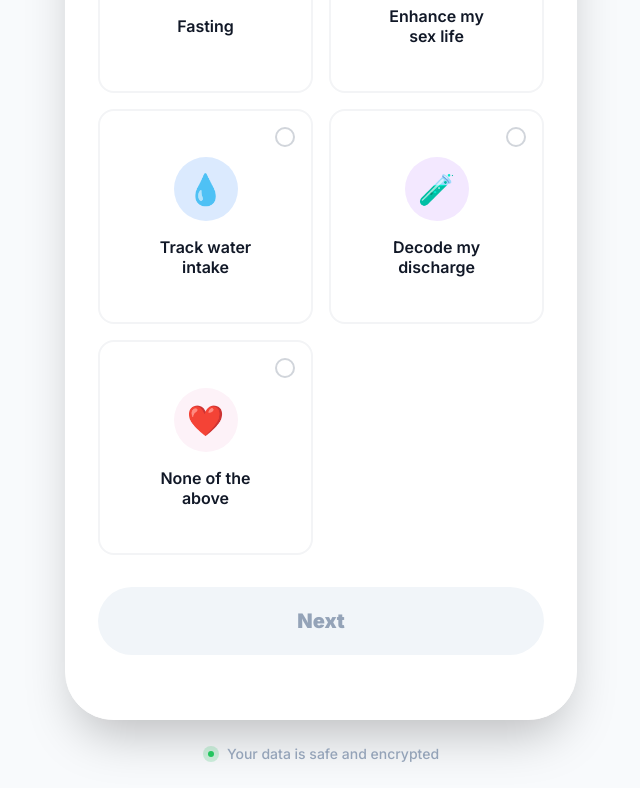
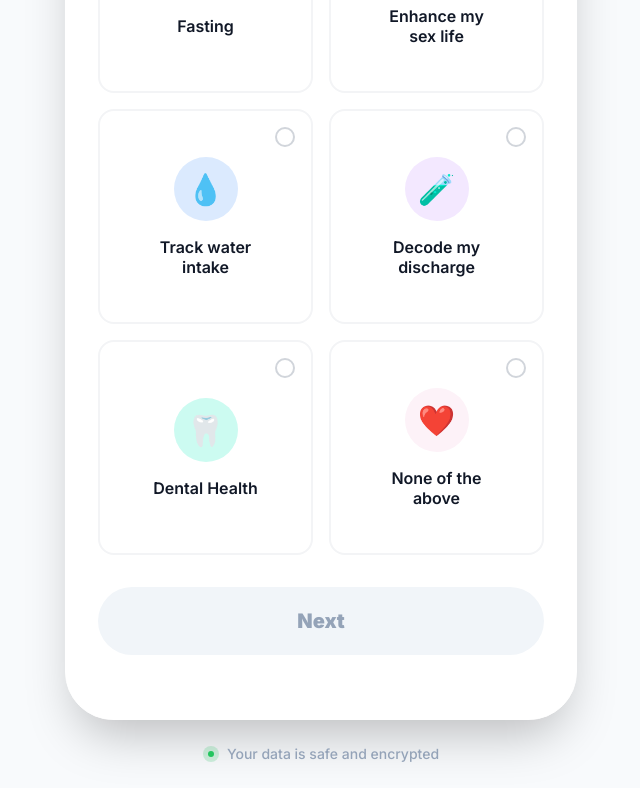
Before and after one commit to siavashakbarzadeh/fastingpro, a Next.js app: page / in a window 1280 px wide. Shown: the part 967-1755 px from the top of the page, without its empty margins (319-959 px from the left). Built offline with nearby package versions, Linux system fonts and the light colour scheme.

Commit message:
Update page.tsx

```diff
--- a/app/page.tsx
+++ b/app/page.tsx
@@ -48,6 +48,7 @@
       { id: 'enhance_sex_life', label: 'Enhance my sex life', icon: <div className="w-16 h-16 rounded-full bg-purple-100 flex items-center justify-center text-3xl">🔥</div> },
       { id: 'water_tracker', label: 'Track water intake', icon: <div className="w-16 h-16 rounded-full bg-blue-100 flex items-center justify-center text-3xl">💧</div> },
       { id: 'decode_discharge', label: 'Decode my discharge', icon: <div className="w-16 h-16 rounded-full bg-purple-100 flex items-center justify-center text-3xl">🧪</div> },
+      { id: 'dental_health', label: 'Dental Health', icon: <div className="w-16 h-16 rounded-full bg-teal-100 flex items-center justify-center text-3xl">🦷</div> },
       { id: 'none', label: 'None of the above', icon: <div className="w-16 h-16 rounded-full bg-pink-50 flex items-center justify-center text-3xl">❤️</div> },
     ]
   },
@@ -177,6 +178,11 @@
   const handleNext = () => {
     if (steps[currentStep].id === 'goal' && (answers['goal'] || []).includes('water_tracker')) {
       router.push('/water-tracker');
+      return;
+    }
+
+    if (steps[currentStep].id === 'goal' && (answers['goal'] || []).includes('dental_health')) {
+      router.push('/dental');
       return;
     }
 
```
